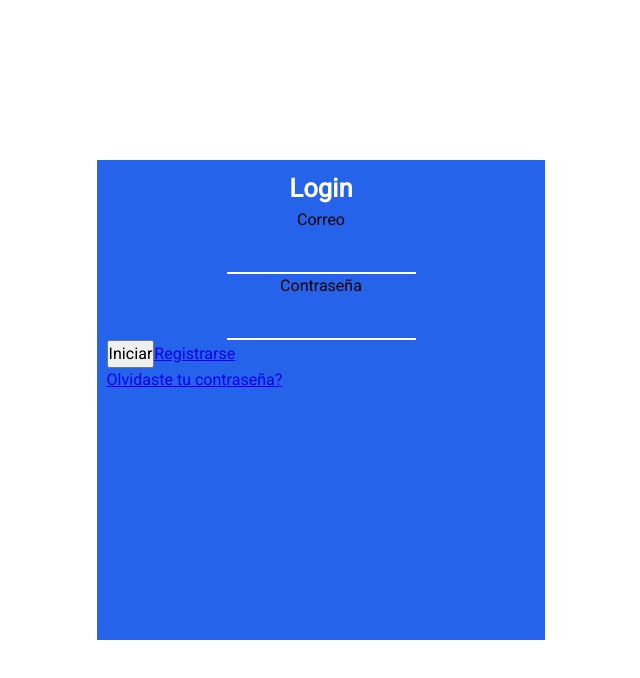
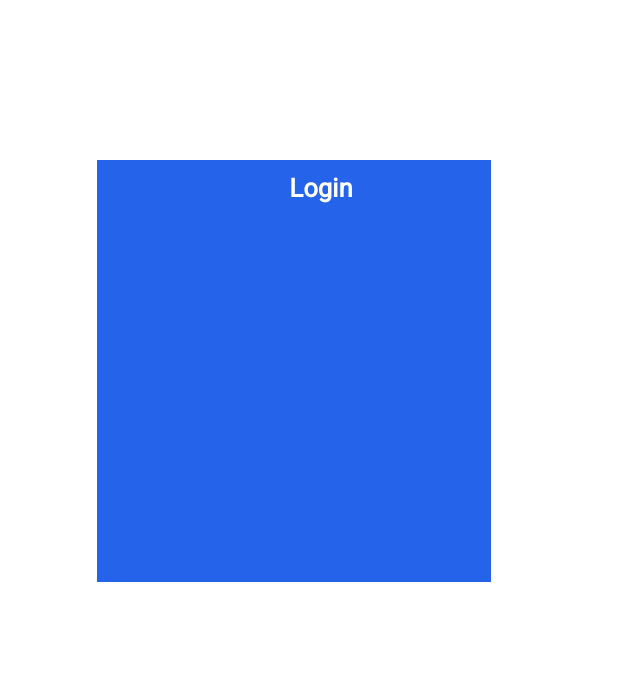
Before and after one commit to LuisArielRetanaHernadez/caht_client, a React (Vite) app: page /login in a window 1280 px wide. Shown: the top 678 px of the page, without its empty margins (319-959 px from the left). Built offline with nearby package versions, Linux system fonts and the light colour scheme.

Commit message:
agregando el selector before

```diff
--- a/src/Pages/Login/login.styles.css
+++ b/src/Pages/Login/login.styles.css
@@ -2,7 +2,18 @@
   width: 35vw;
   height: 60vh;
   padding: .6rem;
+  overflow: hidden;
+  background-color: var(--bg-white);
+  position: relative;
+}
+.form::before {
+  content: ' ';
+  width: inherit;
+  height: inherit;
   background-color: var(--bg-blue-bright);
+  position: absolute;
+  bottom: 12%;
+  right: 12%;
 }
 
 .form__title {
```
